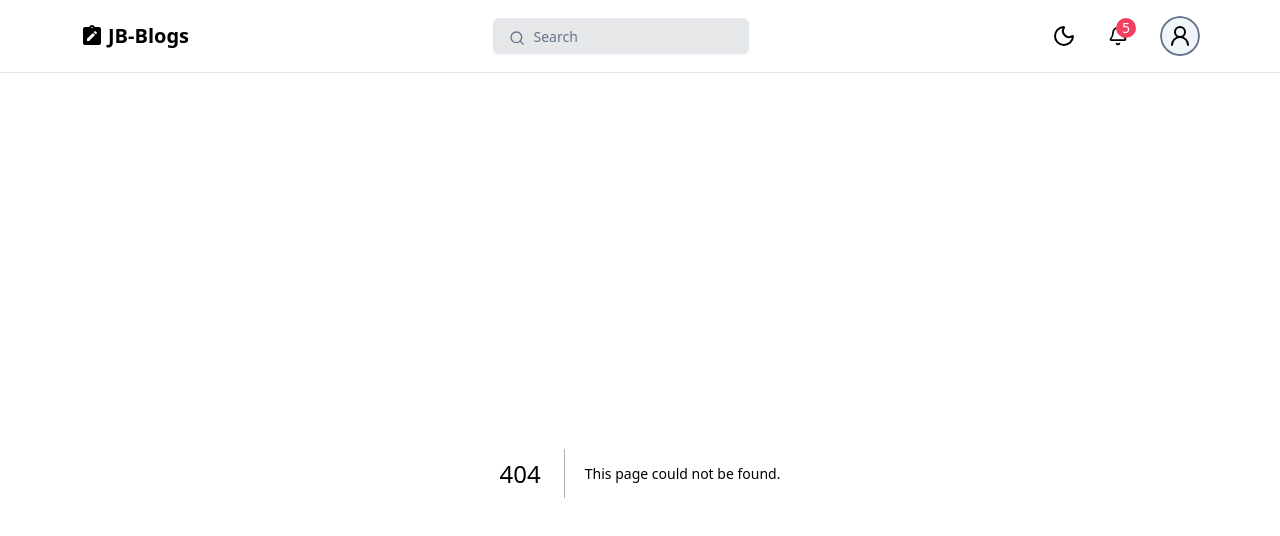
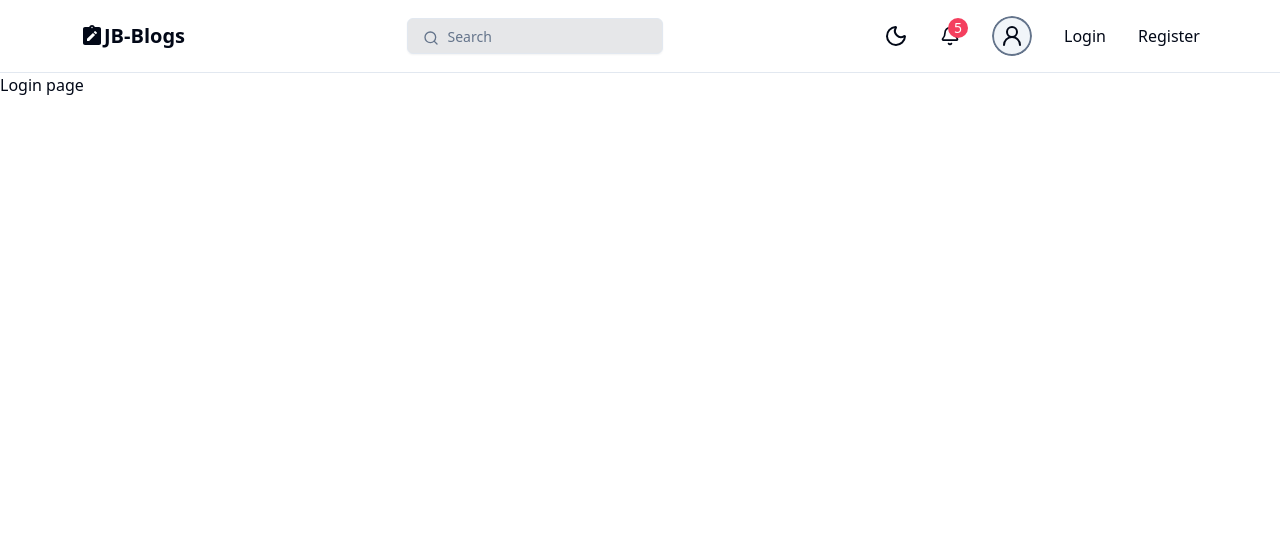
Before and after one commit to JUDHI3134/blog-app-nextjs-new, a Next.js app: page /login in a window 1280 px wide. Before the commit this address had no page. Shown: the top 536 px of the page. Built offline with nearby package versions, Linux system fonts and the light colour scheme.

Commit message:
create form field component

```diff
--- /dev/null
+++ b/app/(auth)/login/page.tsx
@@ -0,0 +1,11 @@
+import React from 'react'
+
+const Login = () => {
+  return (
+    <div>
+      Login page
+    </div>
+  )
+}
+
+export default Login
--- /dev/null
+++ b/app/(auth)/register/page.tsx
@@ -0,0 +1,11 @@
+import React from 'react'
+
+const Register = () => {
+  return (
+    <div>
+      Register
+    </div>
+  )
+}
+
+export default Register
--- /dev/null
+++ b/components/common/FormField.tsx
@@ -0,0 +1,40 @@
+import { cn } from "@/lib/utils"
+import { FieldErrors, Path, UseFormRegister } from "react-hook-form"
+
+interface LoginValues{
+    email: string,
+    password: string
+}
+
+interface FormFieldProps{
+    id: string,
+    type?: string,
+    disabled?: boolean,
+    placeholder: string,
+    label?: string,
+    inputClassNames?: string,
+    register: UseFormRegister<LoginValues>,
+    errors: FieldErrors
+}
+
+const FormField = ({ id, type, disabled, placeholder, label, inputClassNames, register, errors }: FormFieldProps) => {
+
+    const message = errors[id] && errors[id]?.message as string
+
+  return (
+      <div>
+          {label && <span className="block text-sm">{ label}</span>}
+          <input
+              id={id}
+              disabled={disabled}
+              placeholder={placeholder}
+              type={type}
+              {...register(id as Path<LoginValues>)}
+              className={cn("w-full p-3 my-2 outline-none rounded-md disabled:opacity-70 disabled:cursor-not-allowed border border-slate-300 dark:border-slate-700",errors[id] && "border-rose-400", inputClassNames)}
+          />
+          {message && <span className="text-sm text-rose-400">{ message}</span>}
+    </div>
+  )
+}
+
+export default FormField
--- a/components/layout/Navbar.tsx
+++ b/components/layout/Navbar.tsx
@@ -4,23 +4,29 @@ import ThemeToggle from "./ThemeToggle"
 import SearchInput from "./SearchInput"
 import Notifications from "./Notifications"
 import UserButton from "./UserButton"
+import Link from "next/link"
+
 
 const Navbar = () => {
     return (
         <nav className='sticky top-0 border-b z-50 bg-white dark:bg-slate-950'>
             <Container>
                 <div className='flex justify-between items-center gap-8'>
-                <div className='flex items-center gap-1'>
+                <Link href={"/"} className='flex items-center cursor-pointer'>
                     <MdNoteAlt size={24}/>
                     <div className="font-bold text-xl">JB-Blogs</div>
-                    </div>
+                    </Link>
 
                     <SearchInput />
 
                 <div className='flex items-center gap-5 sm:gap-8'>
                     <ThemeToggle />
                     <Notifications />
-                    <UserButton />
+                        <UserButton />
+                        <>
+                            <Link href={"/login"}>Login</Link>
+                            <Link href={"/register"}>Register</Link>
+                        </>
                 </div>
             </div>
             </Container>
--- a/package.json
+++ b/package.json
@@ -18,6 +18,7 @@
     "next-themes": "^0.4.6",
     "react": "^19.0.0",
     "react-dom": "^19.0.0",
+    "react-hook-form": "^7.66.1",
     "react-icons": "^5.5.0",
     "tailwind-merge": "^2.6.0",
     "tailwindcss-animate": "^1.0.7"
```
Also changed, not shown: 1 other file (tests, documents, lock files or other folders).
